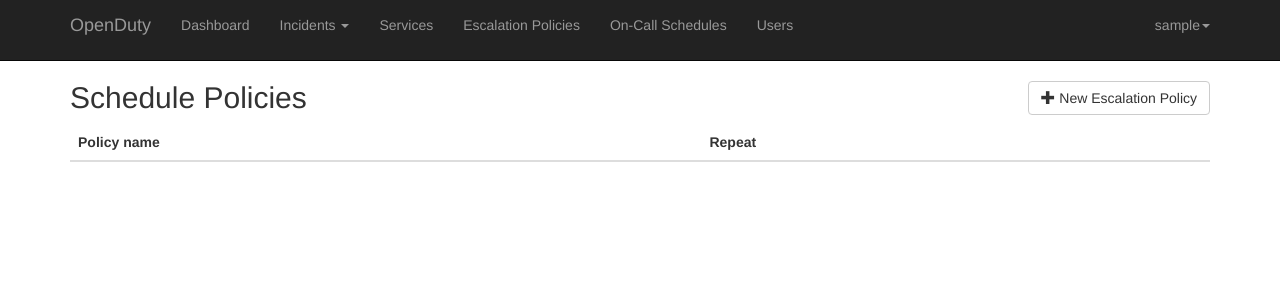
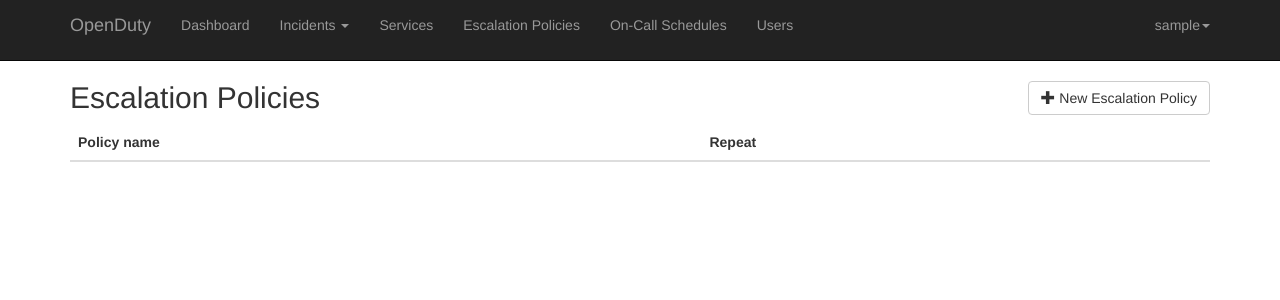
Before and after one commit to ustream/openduty, a Django app: page /policies/ in a window 1280 px wide. Shown: the top 300 px of the page. Run offline with Django 3.2, Linux system fonts and the light colour scheme; the visitor is signed in with stand-in values (Sample User, id 1); data that the repository does not hold is empty; parts of the project's set-up code (start-up, migrations or seed data) failed here and were passed over; some libraries are stand-ins or nearby versions.

Commit message:
Updated Schedule Policy to Escalation Policy to make the text uniform between the menu and the page title.

```diff
--- a/openduty/templates/escalation/list.html
+++ b/openduty/templates/escalation/list.html
@@ -6,7 +6,7 @@
 {% if messages %}
 {% endif %}
 <div class="row header">
-  <div class="col-xs-12 col-md-8"><h2>Schedule Policies</h2></div>
+  <div class="col-xs-12 col-md-8"><h2>Escalation Policies</h2></div>
   <div class="col-xs-6 col-md-4 button"><a href="{% url 'openduty.escalation.new' %}" class="btn btn-default"><span class="glyphicon glyphicon-plus"></span> New Escalation Policy</a></div>
 </div>
 <table class="table table-striped">
```
